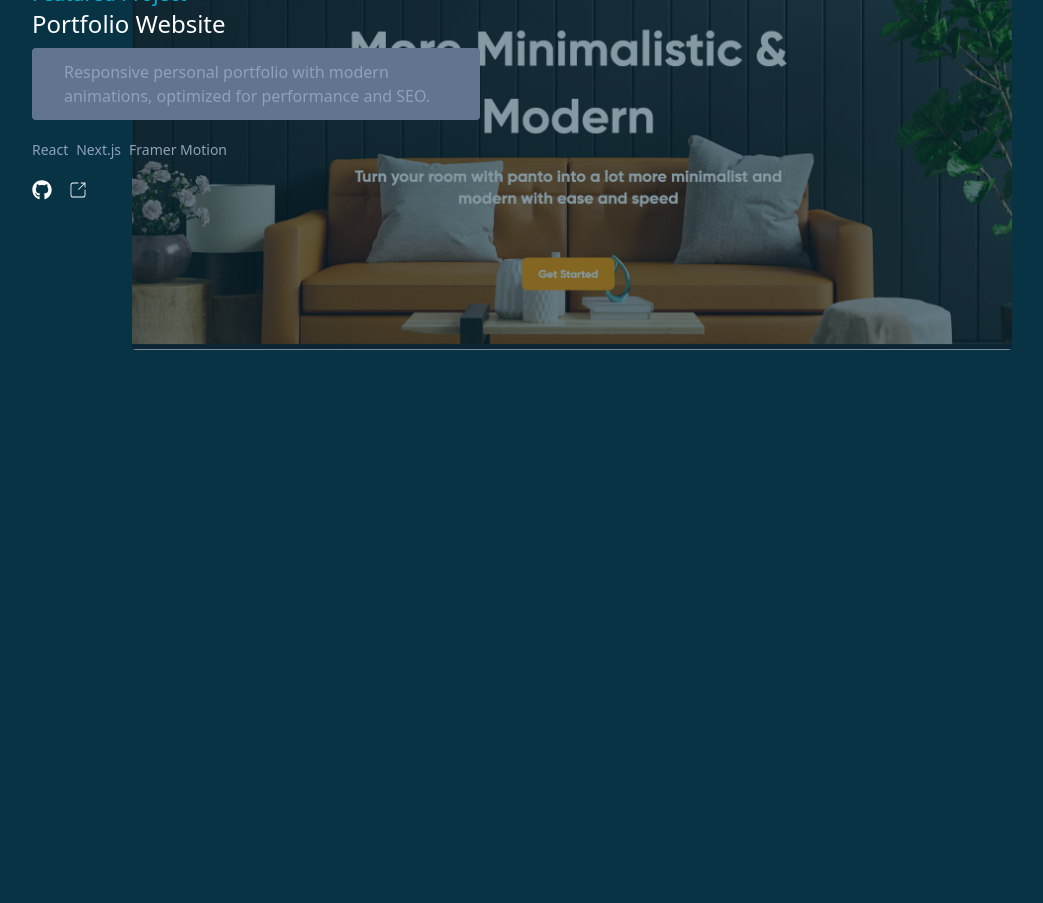
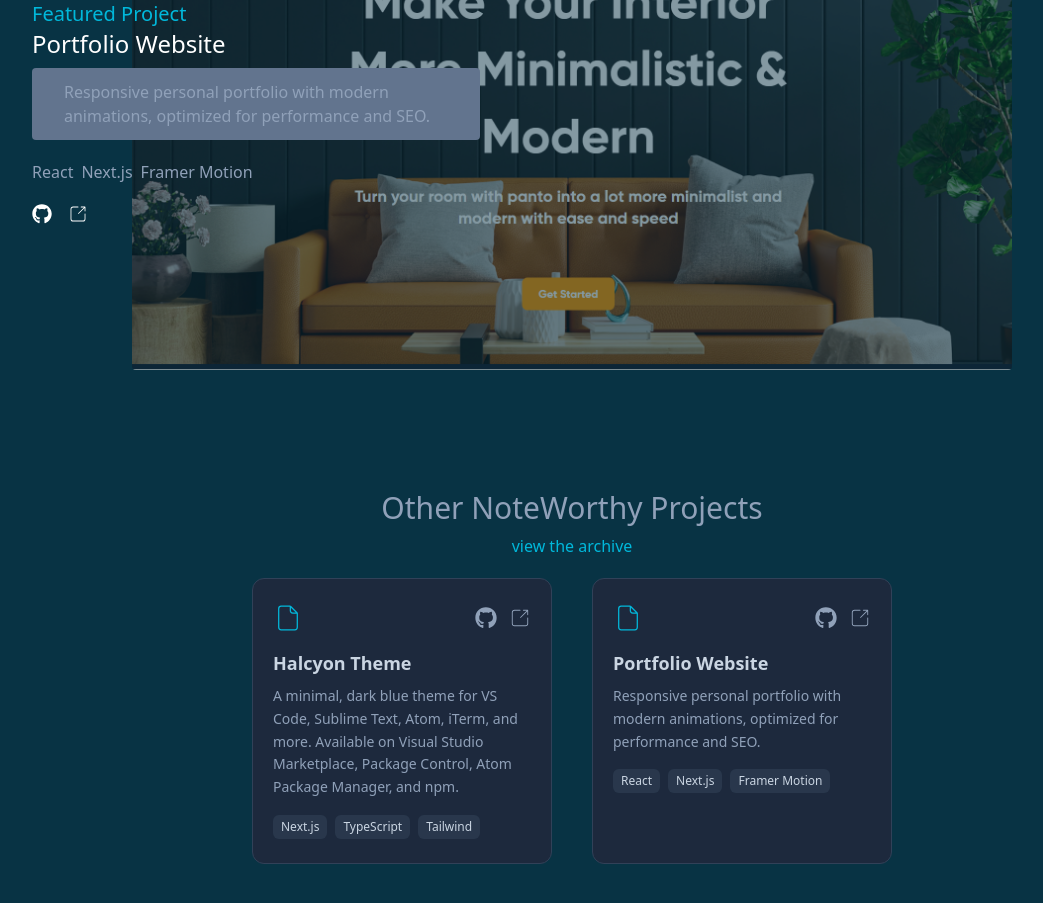
Before and after one commit to SerajEldeen/portfolio-v2, a Next.js app: page / in a window 1280 px wide. Shown: the part 2240-3143 px from the top of the page, without its empty margins (68-1111 px from the left). Before the commit the page ends 2650 px from the top, so only its background shows below. Built offline with nearby package versions, Linux system fonts and the light colour scheme.

Commit message:
add:projects

```diff
--- /dev/null
+++ b/src/app/archive/page.tsx
@@ -0,0 +1,12 @@
+import Navbar from "@/components/Navbar";
+
+function page() {
+  return (
+    <section>
+      <Navbar />
+      <p>coming soon</p>
+    </section>
+  );
+}
+
+export default page;
--- a/src/app/layout.tsx
+++ b/src/app/layout.tsx
@@ -1,6 +1,5 @@
 import type { Metadata } from "next";
 import "./globals.css";
-
 export const metadata: Metadata = {
   title: "Seraj Eldeen",
   description: "This is Portfolio for Seraj Eldeen",
--- a/src/app/page.tsx
+++ b/src/app/page.tsx
@@ -7,6 +7,7 @@ import Hero from "@/components/Hero";
 import Social from "@/components/Social";
 import Experience from "@/components/Experience";
 import Work from "@/components/Work";
+import AddProject from "@/components/AddProject";
 
 export default function Home() {
   const [showLoader, setShowLoader] = useState(true);
@@ -29,6 +30,7 @@ export default function Home() {
           <About />
           <Experience />
           <Work />
+          <AddProject />
           <Social />
         </>
       )}
--- a/src/components/About.tsx
+++ b/src/components/About.tsx
@@ -95,7 +95,7 @@ function About() {
         <motion.div
           initial={{ opacity: 0, scale: 0.9 }}
           whileInView={{ opacity: 1, scale: 1 }}
-          transition={{ duration: 0.8, ease: "easeOut" }}
+          transition={{ duration: 0.8, ease: easeOut }}
           viewport={{ once: true, amount: 0.3 }}
           className="group w-72 h-72 overflow-hidden rounded-md transition-all duration-300 hover:rounded-xl"
         >
--- /dev/null
+++ b/src/components/AddProject.tsx
@@ -0,0 +1,178 @@
+"use client";
+import Link from "next/link";
+import { CiFileOn, CiShare1 } from "react-icons/ci";
+import { FaGithub } from "react-icons/fa";
+import { useState } from "react";
+import { motion } from "framer-motion";
+
+function AddProject() {
+  const [n, setN] = useState(6);
+
+  const projects = [
+    {
+      title: "Halcyon Theme",
+      description:
+        "A minimal, dark blue theme for VS Code, Sublime Text, Atom, iTerm, and more. Available on Visual Studio Marketplace, Package Control, Atom Package Manager, and npm.",
+      tech: ["Next.js", "TypeScript", "Tailwind"],
+      github: "#",
+      live: "#",
+    },
+    {
+      title: "Portfolio Website",
+      description:
+        "Responsive personal portfolio with modern animations, optimized for performance and SEO.",
+      tech: ["React", "Next.js", "Framer Motion"],
+      github: "#",
+      live: "#",
+    },
+    {
+      title: "Portfolio Website",
+      description:
+        "Responsive personal portfolio with modern animations, optimized for performance and SEO.",
+      tech: ["React", "Next.js", "Framer Motion"],
+      github: "#",
+      live: "#",
+    },
+    {
+      title: "Portfolio Website",
+      description:
+        "Responsive personal portfolio with modern animations, optimized for performance and SEO.",
+      tech: ["React", "Next.js", "Framer Motion"],
+      github: "#",
+      live: "#",
+    },
+    {
+      title: "Portfolio Website",
+      description:
+        "Responsive personal portfolio with modern animations, optimized for performance and SEO.",
+      tech: ["React", "Next.js", "Framer Motion"],
+      github: "#",
+      live: "#",
+    },
+    {
+      title: "Portfolio Website",
+      description:
+        "Responsive personal portfolio with modern animations, optimized for performance and SEO.",
+      tech: ["React", "Next.js", "Framer Motion"],
+      github: "#",
+      live: "#",
+    },
+    {
+      title: "Portfolio Website",
+      description:
+        "Responsive personal portfolio with modern animations, optimized for performance and SEO.",
+      tech: ["React", "Next.js", "Framer Motion"],
+      github: "#",
+      live: "#",
+    },
+    {
+      title: "Portfolio Website",
+      description:
+        "Responsive personal portfolio with modern animations, optimized for performance and SEO.",
+      tech: ["React", "Next.js", "Framer Motion"],
+      github: "#",
+      live: "#",
+    },
+  ];
+
+  // Apply pagination
+  const shownProjects = projects.slice(0, n);
+
+  const handleShownProjects = () => {
+    setN((e) => {
+      if (e >= projects.length) return e;
+      const newCount = e + 6;
+      return newCount > projects.length ? projects.length : newCount;
+    });
+    if (n >= projects.length) {
+      setN(6);
+    }
+  };
+
+  // Motion variants
+  const cardVariants = {
+    hidden: { opacity: 0, y: 30, scale: 0.95 },
+    visible: { opacity: 1, y: 0, scale: 1 },
+  };
+
+  return (
+    <section className="md:px-50 px-15 py-15 flex justify-center items-center flex-col">
+      <h2 className="text-slate-400 text-3xl mb-2">
+        Other NoteWorthy Projects
+      </h2>
+      <Link
+        href="/archive"
+        className="relative text-cyan-500 cursor-pointer group"
+      >
+        view the archive
+        <span className="absolute left-0 bottom-0 h-[1px] w-0 bg-cyan-500 transition-all duration-500 group-hover:w-full" />
+      </Link>
+
+      {/* Container with stagger animation */}
+      <motion.div
+        className="flex justify-center flex-col md:flex-row gap-10 py-5 flex-wrap"
+        initial="hidden"
+        animate="visible"
+        transition={{ staggerChildren: 0.15 }}
+      >
+        {shownProjects.map((e, i) => (
+          <motion.div
+            key={e.title + i}
+            variants={cardVariants}
+            transition={{ duration: 0.4, ease: "easeOut" }}
+            whileHover={{ scale: 1.05 }}
+            className="bg-slate-800 rounded-xl px-5 py-6 group cursor-pointer max-w-[300px]
+                        hover:shadow-cyan-500/20 transition-all duration-300 border border-slate-700 hover:border-cyan-500/40"
+          >
+            {/* First Row */}
+            <div className="flex justify-between items-center mb-4">
+              <CiFileOn size={30} className="text-cyan-500" />
+              <div className="flex gap-3">
+                <FaGithub
+                  size={22}
+                  className="text-slate-400 hover:text-cyan-500 transition-colors"
+                />
+                <CiShare1
+                  size={22}
+                  className="text-slate-400 hover:text-cyan-500 transition-colors"
+                />
+              </div>
+            </div>
+
+            {/* Second Row */}
+            <div>
+              <h3 className="text-slate-300 text-lg font-semibold group-hover:text-cyan-400 transition-colors duration-300">
+                {e.title}
+              </h3>
+              <p className="text-slate-400 text-sm mt-2 leading-relaxed">
+                {e.description}
+              </p>
+            </div>
+
+            {/* Third Row */}
+            <ul className="flex flex-wrap gap-2 text-xs mt-4">
+              {e.tech.map((tech) => (
+                <li
+                  key={tech}
+                  className="px-2 py-1 bg-slate-700/60 text-slate-300 rounded-md"
+                >
+                  {tech}
+                </li>
+              ))}
+            </ul>
+          </motion.div>
+        ))}
+      </motion.div>
+
+      <button
+        type="button"
+        className="mt-6 px-8 py-3 text-sm font-mono text-cyan-400 border border-cyan-400 rounded hover:shadow-3d-cyan transition-transform duration-300 hover:-translate-x-1 hover:-translate-y-1 cursor-pointer"
+        onClick={handleShownProjects}
+      >
+        {n < projects.length ? "Show More" : "Show Less"}
+      </button>
+    </section>
+  );
+}
+
+export default AddProject;
--- a/src/components/Navbar.tsx
+++ b/src/components/Navbar.tsx
@@ -9,10 +9,9 @@ function Navbar() {
   const navLinks = [
     { href: "#about", label: "About" },
     { href: "#experience", label: "Experience" },
-    { href: "#work", label: "Work" },
+    { href: "#projects", label: "Work" },
     { href: "#contact", label: "Contact" },
   ];
-  // Animation variants
   const navVariants = {
     hidden: { opacity: 0, y: -30 },
     visible: {
--- a/src/components/Work.tsx
+++ b/src/components/Work.tsx
@@ -1,6 +1,8 @@
+"use client";
 import Image from "next/image";
 import { FaGithub } from "react-icons/fa";
 import { CiShare1 } from "react-icons/ci";
+import { easeOut, motion } from "framer-motion";
 
 const projects = [
   {
@@ -21,38 +23,65 @@ const projects = [
     github: "#",
     live: "#",
   },
-  // add more here...
 ];
+
+// Variants
+const fadeUp = {
+  hidden: { opacity: 0, y: 50 },
+  visible: (i: number) => ({
+    opacity: 1,
+    y: 0,
+    transition: {
+      duration: 0.7,
+      delay: i * 0.2,
+      ease: easeOut,
+    },
+  }),
+};
 
 function Work() {
   return (
-    <section className="md:px-50 px-15 py-15" id="work">
+    <section className="md:px-50 px-15 py-15" id="projects">
       {/* Heading */}
-      <h1 className="flex flex-col sm:flex-row items-center gap-4 text-3xl font-medium text-white">
+      <motion.h1
+        initial={{ opacity: 0, y: -20 }}
+        whileInView={{ opacity: 1, y: 0 }}
+        transition={{ duration: 0.6 }}
+        viewport={{ once: true }}
+        className="flex flex-col sm:flex-row items-center gap-4 text-3xl font-medium text-white"
+      >
         Some Things I&apos;ve Built
         <span className="md:w-[30%] w-[30%] h-[1px] bg-slate-500" />
-      </h1>
+      </motion.h1>
 
-      <div className="flex flex-col gap-20">
+      <div className="flex flex-col gap-20 pt-5">
         {projects.map((project, i) => {
           const isEven = i % 2 === 0;
 
           return (
-            <div
+            <motion.div
               key={i}
+              custom={i}
+              variants={fadeUp}
+              initial="hidden"
+              whileInView="visible"
+              viewport={{ once: true, amount: 0.2 }}
               className={`relative flex flex-col md:flex-row gap-10 ${
                 !isEven ? "md:flex-row-reverse" : ""
               }`}
             >
               {/* Image */}
-              <div className="z-10 relative w-full h-[400px] md:h-[450px] rounded overflow-hidden">
+              <motion.div
+                transition={{ duration: 0.4 }}
+                className="z-10 relative w-full h-[400px] md:h-[450px] rounded overflow-hidden"
+              >
                 <Image
                   src={project.image}
                   alt={project.title}
                   fill
                   className="object-cover opacity-10 md:opacity-50 transition-all duration-700 md:hover:opacity-100 cursor-pointer"
                 />
-              </div>
+              </motion.div>
 
               {/* Text Side */}
               <div
@@ -61,7 +90,7 @@ function Work() {
                 }`}
               >
                 <p
-                  className={`text-cyan-500 md:text-xl text-md  ${
+                  className={`text-cyan-500 text-xl  ${
                     isEven ? "md:text-end" : "md:text-start"
                   }`}
                 >
@@ -69,7 +98,7 @@ function Work() {
                 </p>
 
                 <h3
-                  className={`text-white text-xl md:text-2xl hover:text-cyan-500 cursor-pointer transition-colors duration-300  ${
+                  className={`text-white text-2xl hover:text-cyan-500 cursor-pointer transition-colors duration-300  ${
                     isEven ? "md:text-end" : "md:text-start"
                   }`}
                 >
@@ -83,7 +112,7 @@ function Work() {
                 </div>
 
                 <ul
-                  className={`flex gap-2 pt-5 text-slate-400 sm:text-md text-sm ${
+                  className={`flex gap-2 pt-5 text-slate-400 text-md  ${
                     isEven ? "md:justify-end" : "md:justify-start"
                   }`}
                 >
@@ -101,7 +130,7 @@ function Work() {
                   <CiShare1 size={20} className="hover:text-cyan-500" />
                 </div>
               </div>
-            </div>
+            </motion.div>
           );
         })}
       </div>
```
